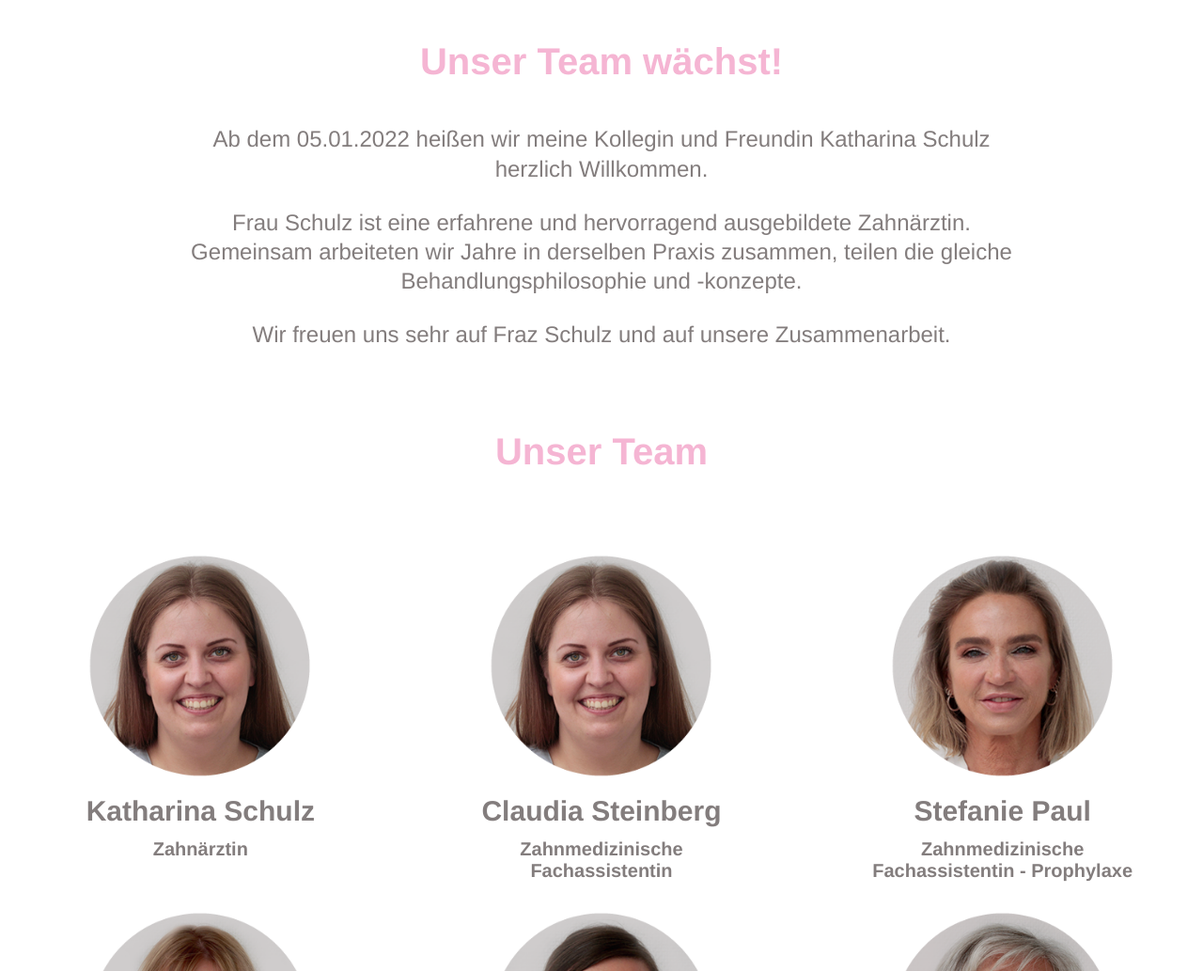
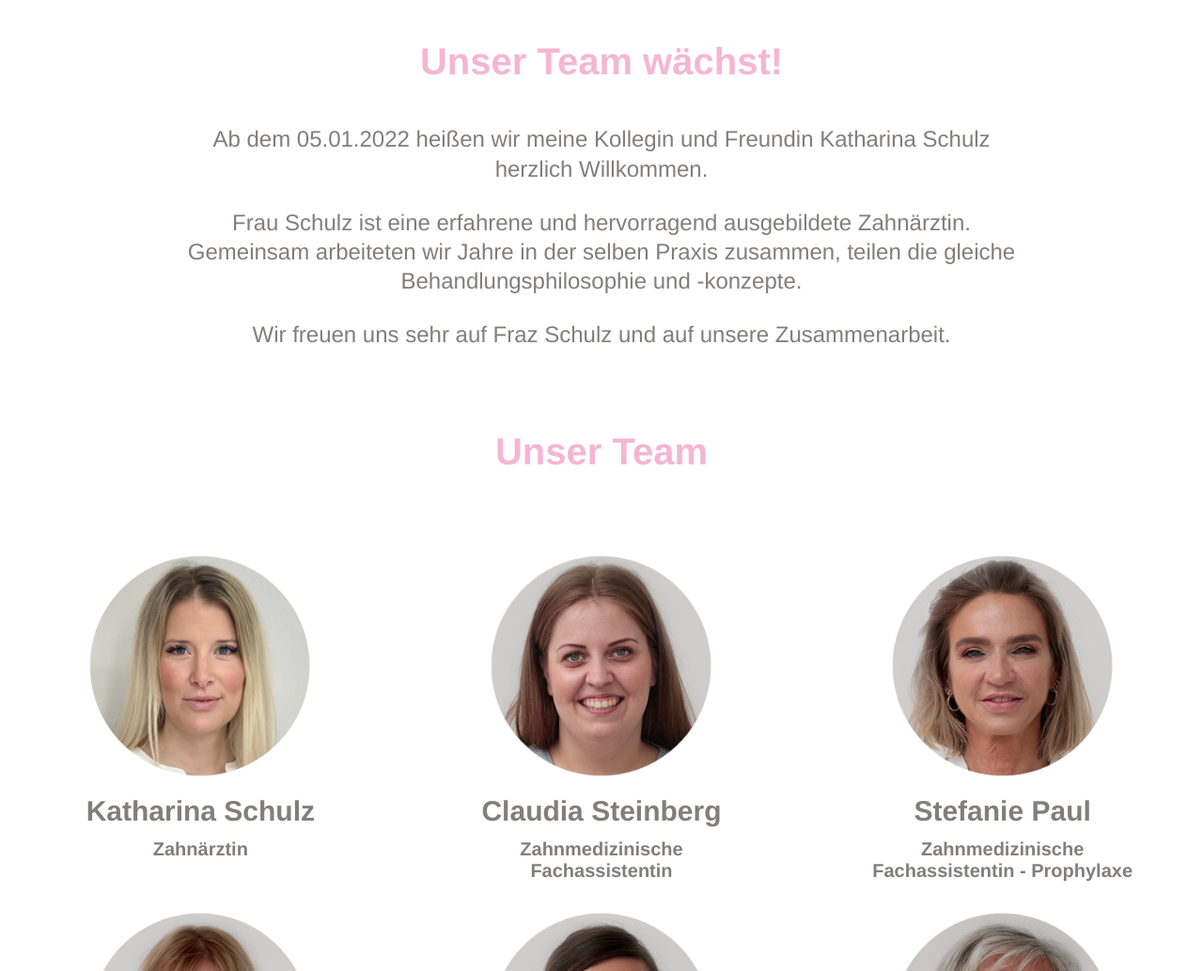
Before and after one commit to Floschen/zahnarztpraxis-assmus-website_update_jan, a plain HTML site: page index.html in a window 1280 px wide. Shown: the part 3493-4526 px from the top of the page at 94% size. Drawn offline with Linux system fonts and the light colour scheme.

Commit message:
Add files via upload

```diff
--- a/index.html
+++ b/index.html
@@ -80,7 +80,7 @@
       <div class="growing_team-section">
         <h3 class="growing_team--headline">Unser Team wächst!</h3>
         <p class="growing_team-section__copy">Ab dem 05.01.2022 heißen wir meine Kollegin und Freundin Katharina Schulz herzlich Willkommen.</p><br>
-        <p class="growing_team-section__copy">Frau Schulz ist eine erfahrene und hervorragend ausgebildete Zahnärztin. Gemeinsam arbeiteten wir Jahre in derselben Praxis zusammen, teilen die gleiche Behandlungsphilosophie und -konzepte.</p><br>
+        <p class="growing_team-section__copy">Frau Schulz ist eine erfahrene und hervorragend ausgebildete Zahnärztin. Gemeinsam arbeiteten wir Jahre in der selben Praxis zusammen, teilen die gleiche Behandlungsphilosophie und -konzepte.</p><br>
         <p class="growing_team-section__copy">Wir freuen uns sehr auf Fraz Schulz und auf unsere Zusammenarbeit.</p><br>
       </div>
     </div>
@@ -88,7 +88,7 @@
       <h2 class="team--headline">Unser Team</h2>
       <div class="team--wrapper-flex">
         <li id="katharina schulz" class="team--wrapper-flex__item">
-          <img src="./assets/img/ZA_Team_1_Claudia_Steinberg.png" alt="">
+          <img src="./assets/img/ZA_Team_7_Katharina_Schulz.png" alt="">
           <h2>Katharina Schulz</h2>
           <h4>Zahnärztin</h4>
         </li>
```
Also changed, not shown: assets/img/ZA_Team_7_Katharina_Schulz.png (added).
